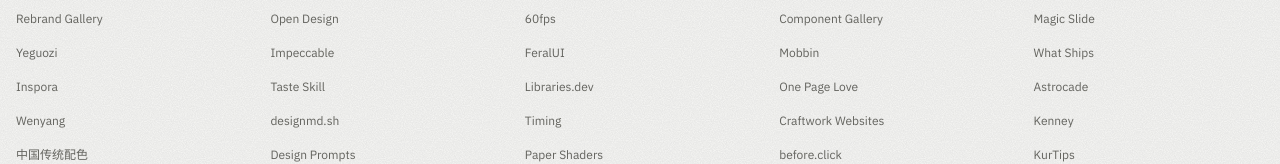
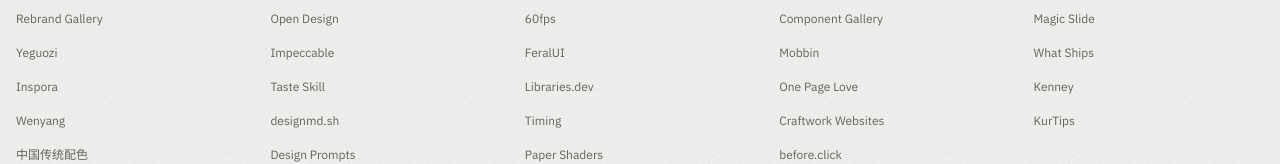
Before and after one commit to cookabc/app-universe, a Next.js app: page / in a window 1280 px wide. Shown: the part 1749-1913 px from the top of the page. Built offline with nearby package versions, Linux system fonts and the light colour scheme.

Commit message:
feat: drop Astrocade — a play platform, not a making tool

```diff
--- a/src/data/tools.ts
+++ b/src/data/tools.ts
@@ -228,24 +228,6 @@ const TOOLS: Tool[] = [
         note: {
             en: 'When a product demo needs a spark of play, I study interactions here. Replaces generic “delight” decks with no concrete reference. Caveat: fun is not a feature checklist — steal the feeling, not the gimmick.',
             zh: '产品演示需要一点玩心时，我来这里研究交互。能替代没有具体参考的「delight」空谈。注意：好玩不是功能清单，借感觉别抄噱头。',
-        },
-    },
-    {
-        id: 'astrocade',
-        type: 'link',
-        category: 'games',
-        name: { en: 'Astrocade', zh: 'Astrocade' },
-        description: {
-            en: 'Play casual and arcade-style games online',
-            zh: '在线游玩休闲与街机风格游戏的平台',
-        },
-        tags: ['games'],
-        url: 'https://www.astrocade.com/',
-        icon: 'Gamepad',
-        color: '#f76b15',
-        note: {
-            en: 'When I study short-session game loops for casual products, I play here. Replaces abstract GDD notes with muscle memory. Caveat: browser games optimize for re-entry — mobile constraints still differ.',
-            zh: '研究短局休闲循环时，我来这里玩。能替代只有抽象 GDD 没有体感。注意：网页游戏偏重回访，移动端约束仍不同。',
         },
     },
     {
--- a/src/data/workflow.ts
+++ b/src/data/workflow.ts
@@ -63,7 +63,7 @@ export const WORKFLOWS: Array<{
             en: 'Shape the presentation, build the experience, or find the missing piece for your next launch.',
             zh: '完善演示、搭建体验，或补齐下一次发布需要的那一块。',
         },
-        toolIds: ['magic-slide', 'whatships', 'astrocade', 'kenney', 'kurtips'],
+        toolIds: ['magic-slide', 'whatships', 'kenney', 'kurtips'],
     },
 ]
 
```
Also changed, not shown: public/previews/astrocade.png (deleted).
